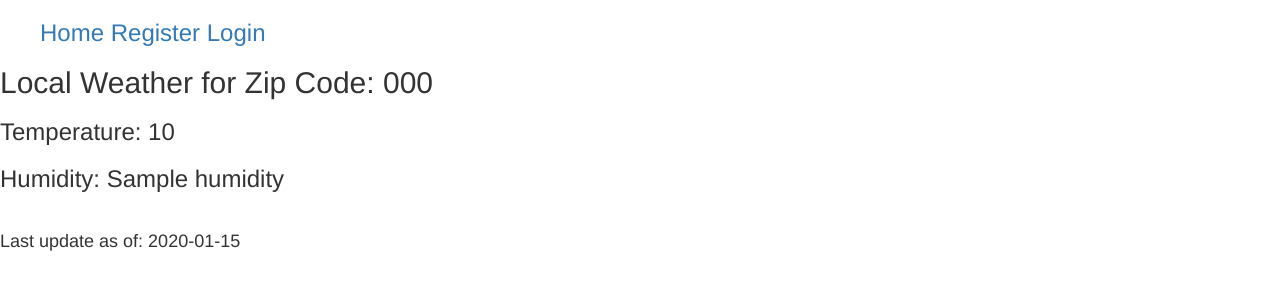
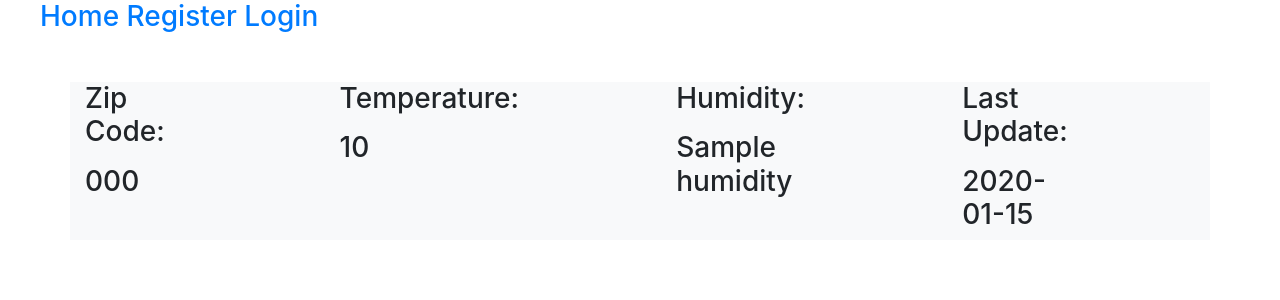
Before and after one commit to MKastelic/Tech-Academy-Live-Project, a Django app: template DataScrape/DataApp/templates/DataApp/weather_data.html in a window 1280 px wide. Shown: the top 300 px of the page. Run offline with Django 3.2, Linux system fonts and the light colour scheme; the template is opened without the code that fills it: most values are stand-ins (such as "Sample title", 1, 10 or a date in 2020); some libraries are stand-ins or nearby versions.

Commit message:
(1) Updated the base.html template to include the latest version of Bootstrap (v4.2.1), and (2) updated the weather_data.html template with Bootstrap columns for each data point

```diff
--- a/DataScrape/DataApp/templates/DataApp/weather_data.html
+++ b/DataScrape/DataApp/templates/DataApp/weather_data.html
@@ -7,11 +7,44 @@
     </head>
     <body>
         {% block content %}
-        <h2>Local Weather for Zip Code:  {{ weather.zipcode }}</h2>
-        <h3>Temperature:  {{ weather.temp }}</h3>
-        <h3>Humidity:  {{ weather.humidity }}</h3>
-        <br>
-        <h4>Last update as of:  {{ weather.last_update }}</h4>
+
+        <!-- Container is centered by default and contains one row holding 8 auto-sized columns. Every other column is currently empty for spacing. Columns will become vertically stacked on small and extra small screens (screens less than 768px in width).  -->
+        <div class="container mt-5 bg-light">
+            <div class="row">
+                <div class="col-sm">
+                    <h3>Zip Code:</h3>
+                    <h3 class="mt-3">{{ weather.zipcode }}</h3>
+                </div>
+
+                <div class="col-sm">
+                </div>
+
+                <div class="col-sm">
+                    <h3>Temperature:</h3>
+                    <h3 class="mt-3">{{ weather.temp }}</h3>
+                </div>
+
+                <div class="col-sm">
+                </div>
+
+                <div class="col-sm">
+                    <h3>Humidity:</h3>
+                    <h3 class="mt-3">{{ weather.humidity }}</h3>
+                </div>
+
+                <div class="col-sm">
+                </div>
+
+                <div class="col-sm">
+                    <h3>Last Update:</h3>
+                    <h3 class="mt-3">{{ weather.last_update }}</h3>
+                </div>
+
+                <div class="col-sm">
+                </div>
+            </div>
+        </div>
+
         {% endblock %}
     </body>
 </html>
--- a/DataScrape/Templates/base.html
+++ b/DataScrape/Templates/base.html
@@ -7,8 +7,9 @@
     <meta name="viewport" content="width=device-width, initial-scale=1.0">
     <meta http-equiv="X-UA-Compatible" content="ie=edge">
     <link rel="stylesheet" href="{% static 'css/main.css' %}"> <!-- works like the url template tags; the static helper function will look for our static folder, then in css, and grab the specified file. -->
-    <!-- Latest compiled and minified CSS -->
-    <link rel="stylesheet" href="https://maxcdn.bootstrapcdn.com/bootstrap/3.3.7/css/bootstrap.min.css" integrity="sha384-BVYiiSIFeK1dGmJRAkycuHAHRg32OmUcww7on3RYdg4Va+PmSTsz/K68vbdEjh4u" crossorigin="anonymous">
+    <!-- Latest compiled and minified Bootstrap CSS -->
+    <!-- Note that this was changed from v3.3.7 to v4.2.1 -->
+    <link rel="stylesheet" href="https://stackpath.bootstrapcdn.com/bootstrap/4.2.1/css/bootstrap.min.css" integrity="sha384-GJzZqFGwb1QTTN6wy59ffF1BuGJpLSa9DkKMp0DgiMDm4iYMj70gZWKYbI706tWS" crossorigin="anonymous">
     <title>DataScrape {% block title %} {% endblock %}</title>
 </head>
 <body>
@@ -21,7 +22,7 @@
 
     <!-- works like the url template tags; the static helper function will look for our static folder, then in js, and grab the specified file. -->
     <script src="{% static 'js/main.js' %}"></script>
-    <!-- Latest compiled and minified JavaScript -->
+    <!-- Latest compiled and minified Bootstrap JavaScript -->
     <script src="https://maxcdn.bootstrapcdn.com/bootstrap/3.3.7/js/bootstrap.min.js" integrity="sha384-Tc5IQib027qvyjSMfHjOMaLkfuWVxZxUPnCJA7l2mCWNIpG9mGCD8wGNIcPD7Txa" crossorigin="anonymous"></script>
 </body>
 </html>
```
